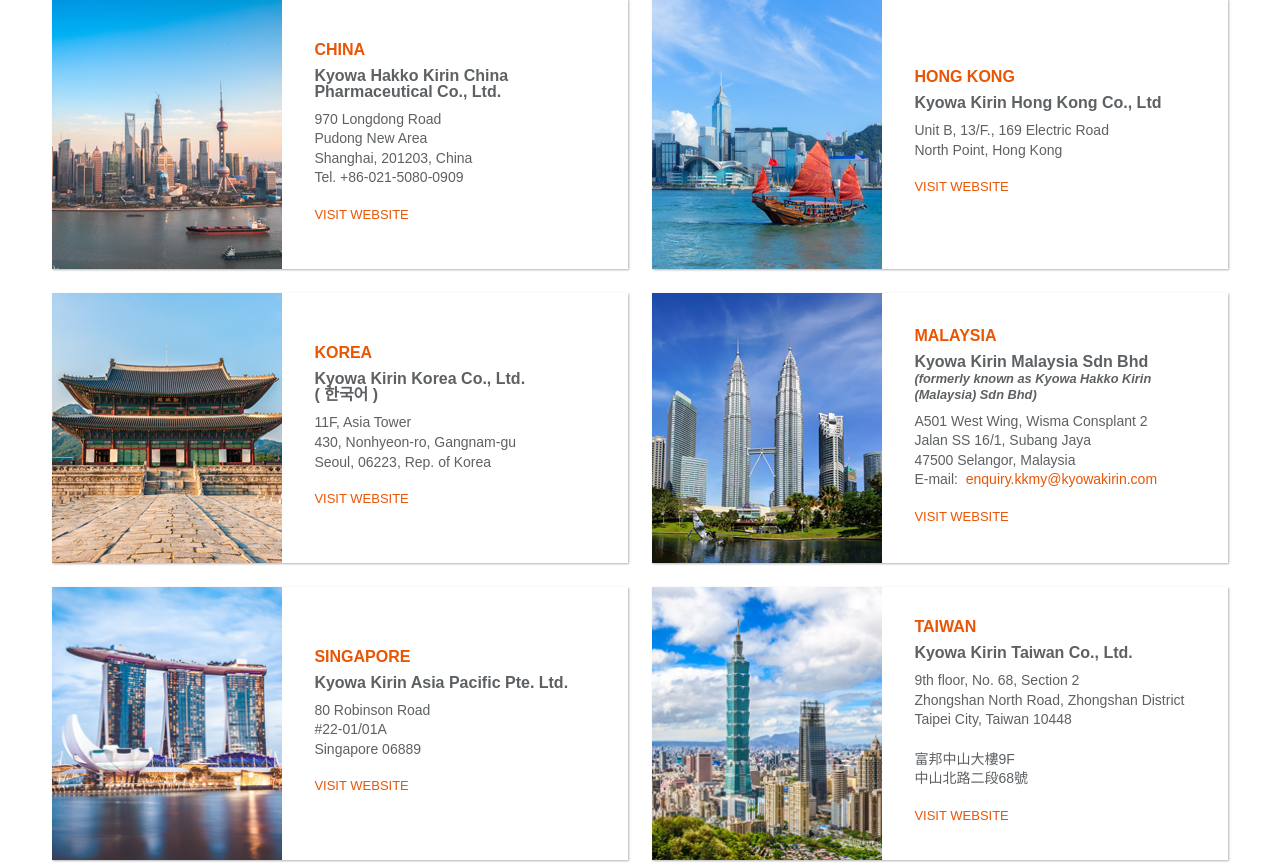
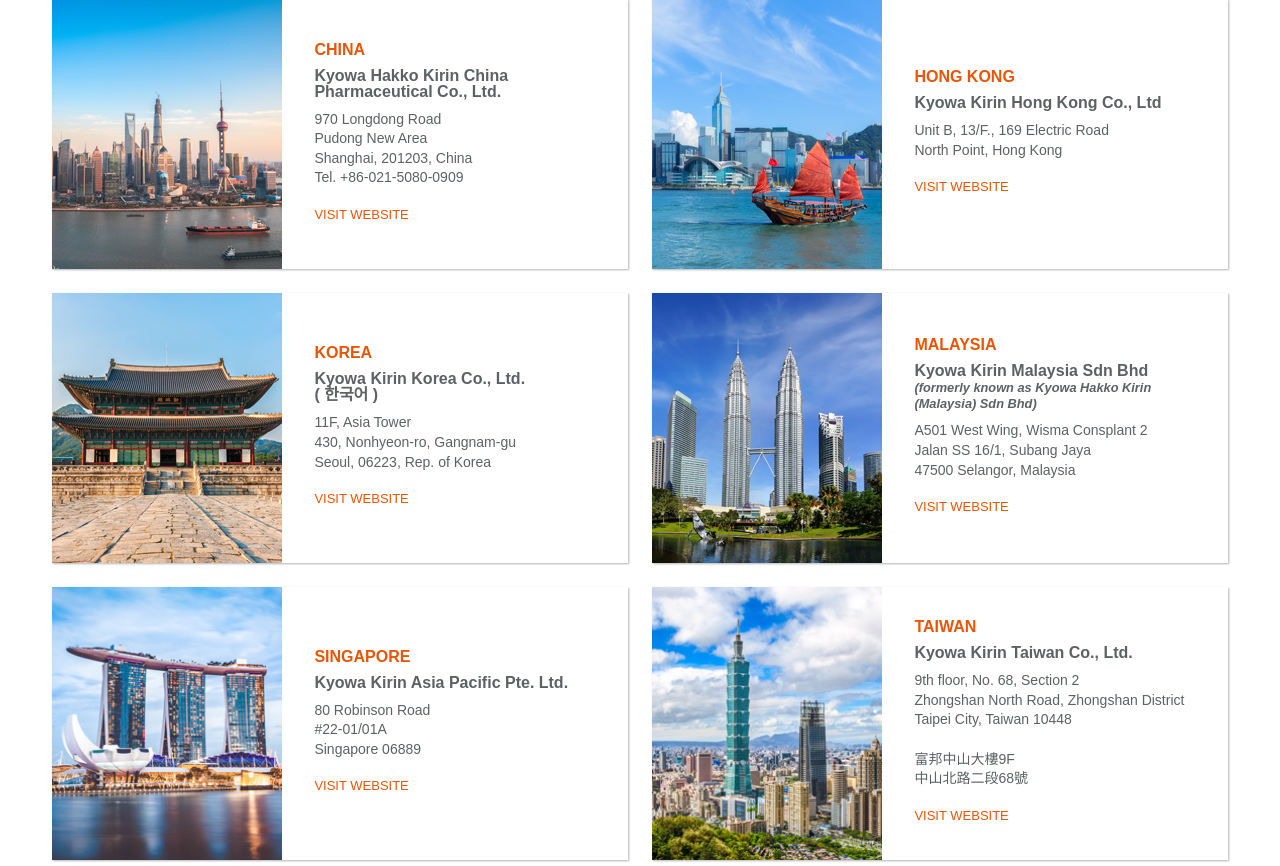
Before and after one commit to olc-kyowakirin/australia, a PHP site: page /australia/contact_us/index.html in a window 1280 px wide. Shown: the part 1420-2286 px from the top of the page. Run offline with PHP 8.4, Linux system fonts and the light colour scheme; some libraries are stand-ins or nearby versions; some web fonts are replaced.

Commit message:
review fix

```diff
--- a/australia/contact_us/index.html
+++ b/australia/contact_us/index.html
@@ -229,14 +229,14 @@
 <!-- /.panel korea--></a>
 
 <!--Malaysia -->
-<div class="panel">
-  <div class="box-thumb"><a href="https://www.kyowakirin.com/malaysia/index.html" target="_blank" ><img src="images/index_img_regionalnetwork_panel_malaysia_01.jpg" alt=""></a></div>
+<a href="https://www.kyowakirin.com/malaysia/index.html" target="_blank" class="panel">
+  <div class="box-thumb"><img src="images/index_img_regionalnetwork_panel_malaysia_01.jpg" alt=""></div>
   <div class="box-content">
   <h3 class="title"><span class="sub">MALAYSIA</span>Kyowa Kirin Malaysia Sdn Bhd<br/><span class="text-italic"><small>(formerly known as Kyowa Hakko Kirin (Malaysia) Sdn Bhd)</small></span></h3>
-  <p class="box-text">A501 West Wing, Wisma Consplant 2<br>Jalan SS 16/1, Subang Jaya<br>47500 Selangor, Malaysia<br>E-mail: <a href="mailto:enquiry.kkmy@kyowakirin.com" target="_blank">&nbsp;enquiry.kkmy@kyowakirin.com</a></p>
-  <p class="link-icon link-text"><a href="https://www.kyowakirin.com/malaysia/index.html" target="_blank"><span>Visit website</span></a></p>
+  <p class="box-text">A501 West Wing, Wisma Consplant 2<br>Jalan SS 16/1, Subang Jaya<br>47500 Selangor, Malaysia</p>
+  <p class="link-icon link-text"><span>Visit website</span></p>
   </div>
-<!-- /.panel Malaysia --></div>
+<!-- /.panel Malaysia --></a>
 
   <!--Singapore -->
   <a href="https://www.kyowakirin.com/asiapacific/index.html" target="_blank" class="panel">
--- a/australia/share/js/outBoundModal.js
+++ b/australia/share/js/outBoundModal.js
@@ -79,7 +79,7 @@ $(function () {
             //ko
                         type08: '<div class="box-offices-globalarea"><div class="box-offices-globalarea-outer"><div class="box-inner"><div class="box-panel"><!--korea --><a href="https://www.kyowakirin.com/kr/index.html" target="_blank" class="panel outBoundModalLink"><div class="box-thumb"><img src="images/index_img_regionalnetwork_panel_korea_01.jpg" alt=""></div><div class="box-content"><h3 class="title"><span class="sub">KOREA</span>Kyowa Kirin Korea Co., Ltd. <br>( 한국어 )</h3><p class="box-text">11F, Asia Tower<br>430, Nonhyeon-ro, Gangnam-gu<br>Seoul, 06223, Rep. of Korea</p><p class="link-icon link-text"><span>Visit website</span></p></div><!-- /.panel korea--></a><!-- /.box-panel --></div><!-- /.box-inner --></div><!-- /.box-offices-globalarea-outer --></div>',
             //my
-                        type09: '<div class="box-offices-globalarea"><div class="box-offices-globalarea-outer"><div class="box-inner"><div class="box-panel"><!--Malaysia --><div class="panel"><div class="box-thumb"><a href="https://www.kyowakirin.com/malaysia/index.html" target="_blank" class="outBoundModalLink"><img src="images/index_img_regionalnetwork_panel_malaysia_01.jpg" alt=""></a></div><div class="box-content"><h3 class="title"><span class="sub">MALAYSIA</span>Kyowa Kirin Malaysia Sdn Bhd<br><span class="text-italic"><small>(formerly known as Kyowa Hakko Kirin (Malaysia) Sdn Bhd)</small></span></h3><p class="box-text">A501 West Wing<br>Wisma Consplant 2<br>Jalan SS 16/1, Subang Jaya<br>47500 Selangor, Malaysia<br/>E-mail:<a href="mailto:enquiry.kkmy@kyowakirin.com" target="_blank">&nbsp;enquiry.kkmy@kyowakirin.com</a></p><p class="link-icon link-text"><a href="https://www.kyowakirin.com/malaysia/index.html" target="_blank" class="outBoundModalLink"><span>Visit website</span></a></p></div><!-- /.panel Malaysia --></div><!-- /.box-panel --></div><!-- /.box-inner --></div><!-- /.box-offices-globalarea-outer --></div>',
+                        type09: '<div class="box-offices-globalarea"><div class="box-offices-globalarea-outer"><div class="box-inner"><div class="box-panel"><!--Malaysia --><a href="https://www.kyowakirin.com/malaysia/index.html" target="_blank" class="panel outBoundModalLink"><div class="box-thumb"><img src="images/index_img_regionalnetwork_panel_malaysia_01.jpg" alt=""></div><div class="box-content"><h3 class="title"><span class="sub">MALAYSIA</span>Kyowa Kirin Malaysia Sdn Bhd<br><span class="text-italic"><small>(formerly known as Kyowa Hakko Kirin (Malaysia) Sdn Bhd)</small></span></h3><p class="box-text">A501 West Wing<br>Wisma Consplant 2<br>Jalan SS 16/1, Subang Jaya<br>47500 Selangor, Malaysia</p><p class="link-icon link-text"><span>Visit website</span></p></div><!-- /.panel Malaysia --></a><!-- /.box-panel --></div><!-- /.box-inner --></div><!-- /.box-offices-globalarea-outer --></div>',
             //th
                         type10: '<div class="box-offices-globalarea"><div class="box-offices-globalarea-outer"><div class="box-inner"><div class="box-panel"><!--Thailand --><a href="https://www.kyowakirin.com/thailand/index.html" target="_blank" class="panel outBoundModalLink"><div class="box-thumb"><img src="images/index_img_regionalnetwork_panel_thailand_01.jpg" alt=""></div><div class="box-content"><h3 class="title"><span class="sub">THAILAND</span>Kyowa Kirin (Thailand) Co., Ltd. </h3><p class="box-text">323 United Center Building<br>20th floor, room 2003B<br>Silom road, Silom, Bangrak<br>Bangkok 10500 Thailand<br>Tel. +662 6312126-8<br>Fax. +662 6312125</p><p class="link-icon link-text"><span>Visit website</span></p></div><!-- /.panel Thailand--></a><!-- /.box-panel --></div><!-- /.box-inner --></div><!-- /.box-offices-globalarea-outer --></div>',
             // tw
```
Also changed, not shown: australia/share/css/common.css, 1 other file.
